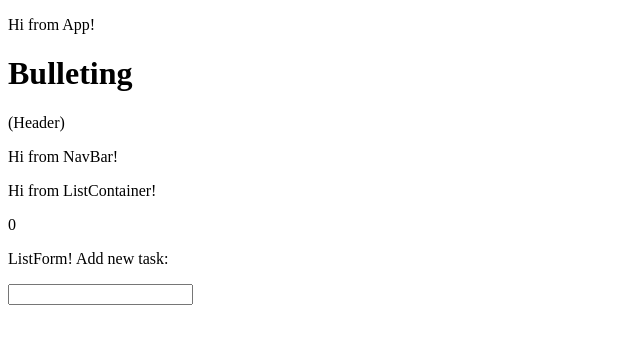
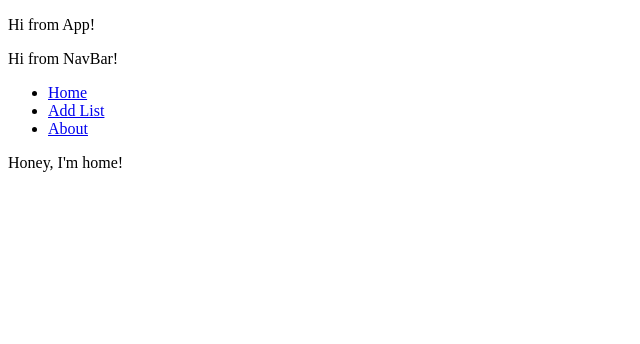
Before and after one commit to evareitzel/Bulletor, a React (Create React App) app: page / in a window 1280 px wide. Shown: the top 344 px of the page, without its empty margins (0-640 px from the left). Built offline with nearby package versions, Linux system fonts and the light colour scheme.

Commit message:
NavBar returning links with React Router v6

```diff
--- a/public/note.js
+++ b/public/note.js
@@ -1,6 +1,9 @@
 // add React Router
   // npx create-react-app demo-app
 
+
+// pkg.lock.json & package.json idea:
+  // "react-router-dom": "^6.4.2", // ^5.3.4
 
 // UI idea(s)
   // https://mui.com/
--- a/src/components/App.js
+++ b/src/components/App.js
@@ -1,18 +1,35 @@
 import React from 'react'
+import {
+  // BrowserRouter as Router,
+  Routes, // instead of "Switch"
+  Route,
+  // Link
+} from 'react-router-dom'
 import Header from './Header'
 import NavBar from './NavBar'
 import ListContainer from './ListContainer'
 import ListForm from './ListForm'
 
+import Home from "./Home"
+
 function App() {
   return (
     <div>
       <p>Hi from App!</p>
-      <Header />
       <NavBar />
-      <ListContainer />
-      <ListForm />
+      <Routes>
+        <Route exact path='/' element={<Home />}  />
+          {/* <Home /> */}
+          {/* <ListContainer /> */}
+        {/* </Route> */}
+        {/* <Route path="/add-list"> */}
+          {/* <ListForm /> */}
+        {/* </Route> */}
+      </Routes>
     </div>
+    //   <Header />
+    //   <NavBar />
+
   );
 }
 
--- /dev/null
+++ b/src/components/Home.js
@@ -0,0 +1,7 @@
+function Home(){
+  return(
+    <p>Honey, I'm home!</p>
+  )
+}
+
+export default Home
--- a/src/components/NavBar.js
+++ b/src/components/NavBar.js
@@ -1,7 +1,20 @@
-function NavBar(){
-  return(
+function NavBar() {
+  return (
     <div>
       <p>Hi from NavBar!</p>
+      <nav>
+        <ul>
+          <li>
+            <a href="/" >Home</a>
+          </li>
+          <li>
+            <a href="/add-list" >Add List</a>
+          </li>
+          <li>
+            <a href="/about" >About</a>
+          </li>
+        </ul>
+      </nav>
     </div>
   )
 }
```
